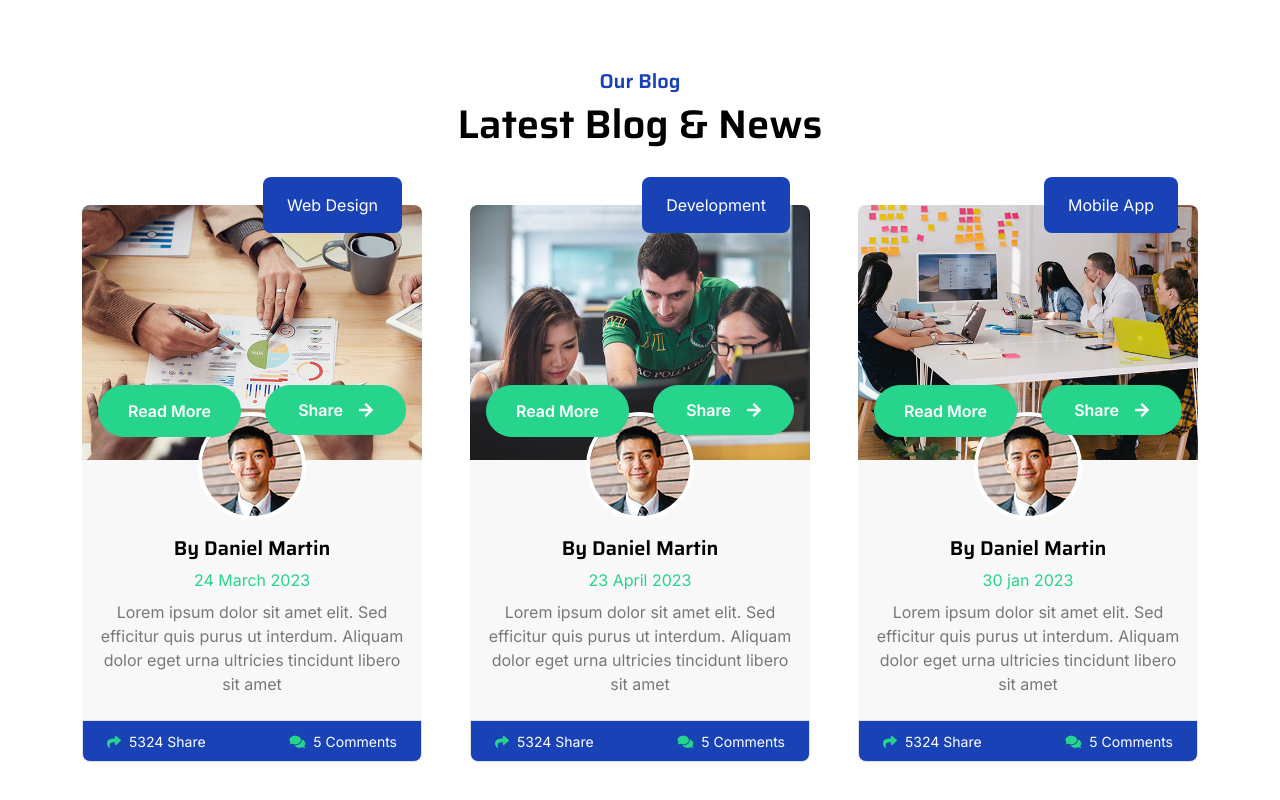
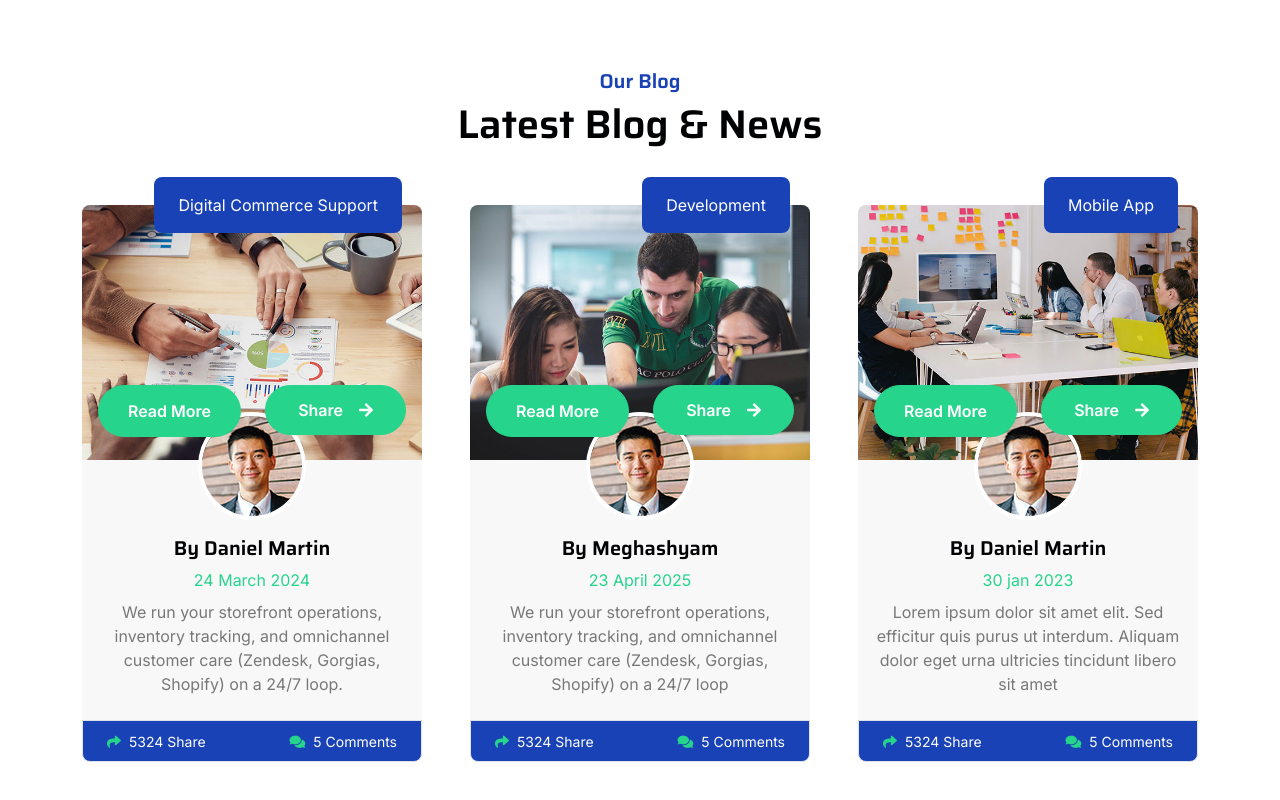
Before and after one commit to ameghashyam10-cmd/AD-V-, a plain HTML site: page blog.html in a window 1280 px wide. Shown: the part 674-1474 px from the top of the page. Drawn offline with nearby package versions, Linux system fonts and the light colour scheme.

```diff
--- a/blog.html
+++ b/blog.html
@@ -3,7 +3,7 @@
 
     <head>
         <meta charset="utf-8">
-        <title>HighTech - IT Solutions Website Template</title>
+        <title> Allied Development Venture Solutions </title>
         <meta content="width=device-width, initial-scale=1.0" name="viewport">
         <meta content="" name="keywords">
         <meta content="" name="description">
@@ -157,7 +157,7 @@
                     <div class="col-lg-6 col-xl-4 wow fadeIn" data-wow-delay=".3s">
                         <div class="blog-item position-relative bg-light rounded">
                             <img src="img/blog-1.jpg" class="img-fluid w-100 rounded-top" alt="">
-                            <span class="position-absolute px-4 py-3 bg-primary text-white rounded" style="top: -28px; right: 20px;">Web Design</span>
+                            <span class="position-absolute px-4 py-3 bg-primary text-white rounded" style="top: -28px; right: 20px;">Digital Commerce Support</span>
                             <div class="blog-btn d-flex justify-content-between position-relative px-3" style="margin-top: -75px;">
                                 <div class="blog-icon btn btn-secondary px-3 rounded-pill my-auto">
                                     <a href="" class="btn text-white">Read More</a>
@@ -176,8 +176,8 @@
                             <div class="blog-content text-center position-relative px-3" style="margin-top: -25px;">
                                 <img src="img/admin.jpg" class="img-fluid rounded-circle border border-4 border-white mb-3" alt="">
                                 <h5 class="">By Daniel Martin</h5>
-                                <span class="text-secondary">24 March 2023</span>
-                                <p class="py-2">Lorem ipsum dolor sit amet elit. Sed efficitur quis purus ut interdum. Aliquam dolor eget urna ultricies tincidunt libero sit amet</p>
+                                <span class="text-secondary">24 March 2024</span>
+                                <p class="py-2"> We run your storefront operations, inventory tracking, and omnichannel customer care (Zendesk, Gorgias, Shopify) on a 24/7 loop.</p>
                             </div>
                             <div class="blog-coment d-flex justify-content-between px-4 py-2 border bg-primary rounded-bottom">
                                 <a href="" class="text-white"><small><i class="fas fa-share me-2 text-secondary"></i>5324 Share</small></a>
@@ -206,9 +206,9 @@
                             </div>
                             <div class="blog-content text-center position-relative px-3" style="margin-top: -25px;">
                                 <img src="img/admin.jpg" class="img-fluid rounded-circle border border-4 border-white mb-3" alt="">
-                                <h5 class="">By Daniel Martin</h5>
-                                <span class="text-secondary">23 April 2023</span>
-                                <p class="py-2">Lorem ipsum dolor sit amet elit. Sed efficitur quis purus ut interdum. Aliquam dolor eget urna ultricies tincidunt libero sit amet</p>
+                                <h5 class="">By Meghashyam </h5>
+                                <span class="text-secondary">23 April 2025</span>
+                                <p class="py-2">We run your storefront operations, inventory tracking, and omnichannel customer care (Zendesk, Gorgias, Shopify) on a 24/7 loop</p>
                             </div>
                             <div class="blog-coment d-flex justify-content-between px-4 py-2 border bg-primary rounded-bottom">
                                 <a href="" class="text-white"><small><i class="fas fa-share me-2 text-secondary"></i>5324 Share</small></a>
```
